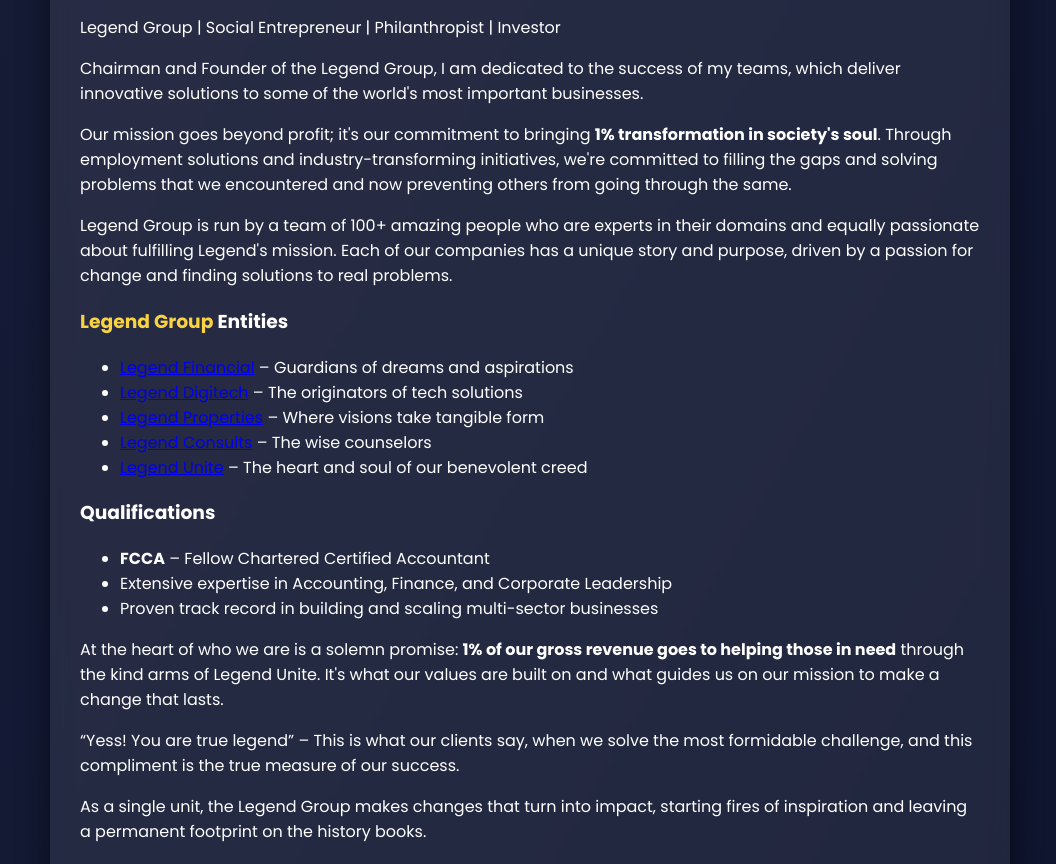
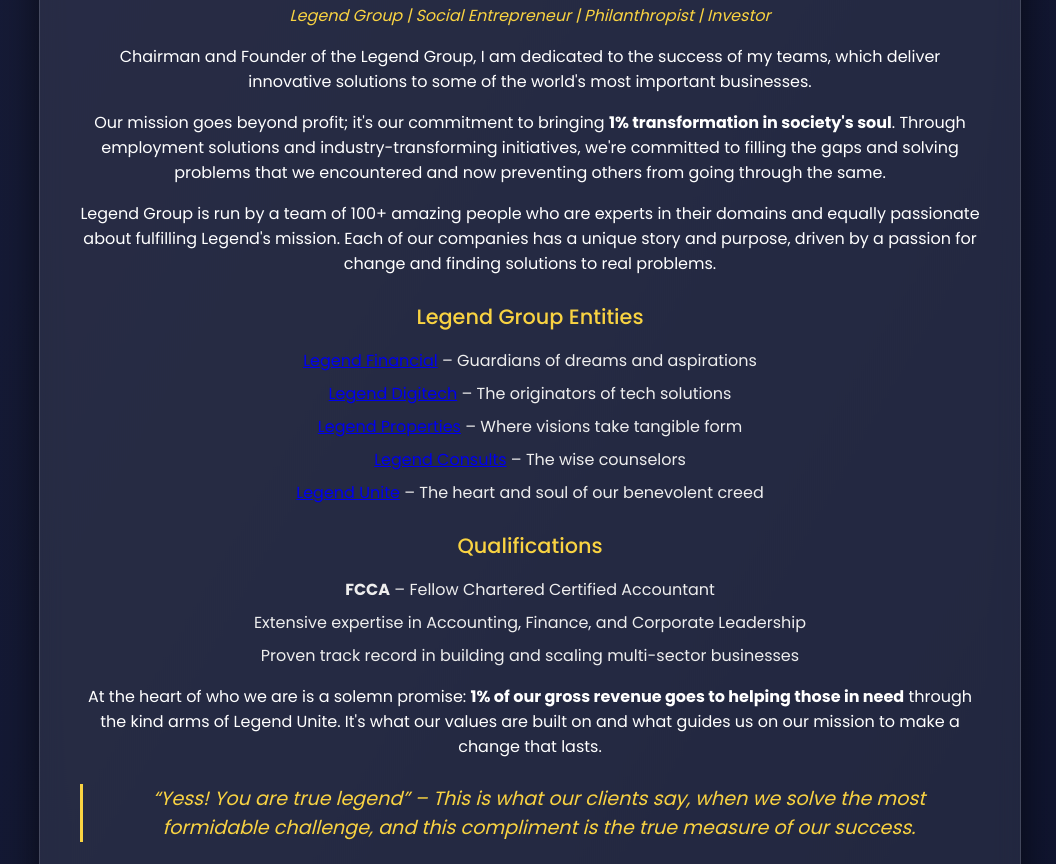
Before and after one commit to ktalha161/Fahad-Lateef, a plain HTML site: page index.html in a window 1280 px wide. Shown: the part 426-1290 px from the top of the page, without its empty margins (110-1166 px from the left). Drawn offline with Linux system fonts and the light colour scheme.

Commit message:
Update style.css

```diff
--- a/style.css
+++ b/style.css
@@ -17,16 +17,35 @@
   max-width: 900px;
   margin: 50px auto;
   background: rgba(255, 255, 255, 0.08);
-  backdrop-filter: blur(10px);
-  padding: 30px;
-  border-radius: 15px;
-  box-shadow: 0px 10px 30px rgba(0, 0, 0, 0.5);
+  backdrop-filter: blur(12px);
+  padding: 40px;
+  border-radius: 20px;
+  border: 1px solid rgba(255, 255, 255, 0.15);
+  box-shadow: 0px 15px 40px rgba(0, 0, 0, 0.6);
+  text-align: center;
+  animation: fadeIn 1.2s ease;
+}
+
+@keyframes fadeIn {
+  from { opacity: 0; transform: translateY(20px); }
+  to { opacity: 1; transform: translateY(0); }
 }
 
 .profile-card h1 a,
 .profile-card h3 a {
   color: #f9d342;
   text-decoration: none;
+}
+
+.profile-card h1 {
+  font-size: 2.5rem;
+  margin: 15px 0 10px;
+}
+
+.profile-card h3 {
+  font-weight: 500;
+  margin: 5px 0;
+  color: #ccc;
 }
 
 .profile-card h1 a:hover,
@@ -40,9 +59,46 @@
   height: 160px;
   object-fit: cover;
   border: 4px solid #f9d342;
-  transition: transform 0.3s ease;
+  transition: transform 0.3s ease, box-shadow 0.3s ease;
+  box-shadow: 0 0 15px rgba(249, 211, 66, 0.6);
 }
 
 .profile-card img:hover {
   transform: scale(1.1);
+  box-shadow: 0 0 25px rgba(249, 211, 66, 0.9);
 }
+
+.tags {
+  margin-top: 15px;
+  font-size: 1rem;
+  color: #f9d342;
+  font-style: italic;
+}
+
+.entities h3,
+.qualifications h3 {
+  margin-top: 25px;
+  font-size: 1.3rem;
+  color: #f9d342;
+}
+
+.entities ul,
+.qualifications ul {
+  list-style: none;
+  padding: 0;
+}
+
+.entities li,
+.qualifications li {
+  margin: 8px 0;
+  color: #eee;
+}
+
+.quote {
+  margin: 25px 0;
+  font-size: 1.2rem;
+  font-style: italic;
+  color: #f9d342;
+  border-left: 3px solid #f9d342;
+  padding-left: 15px;
+}
```
